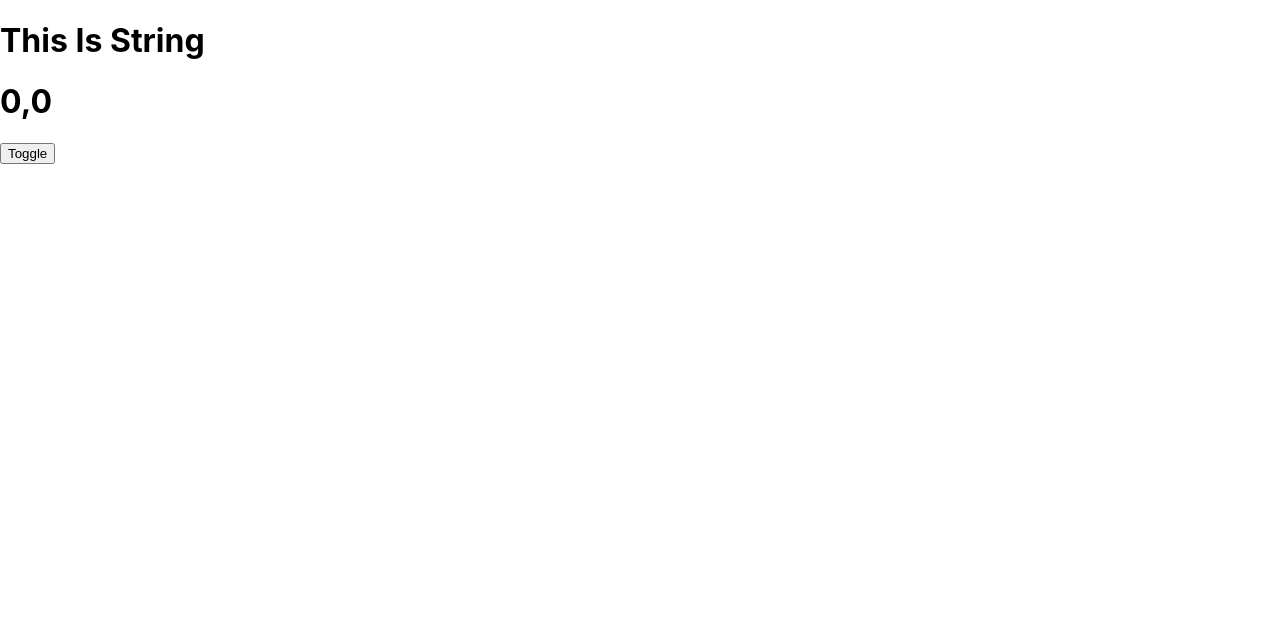
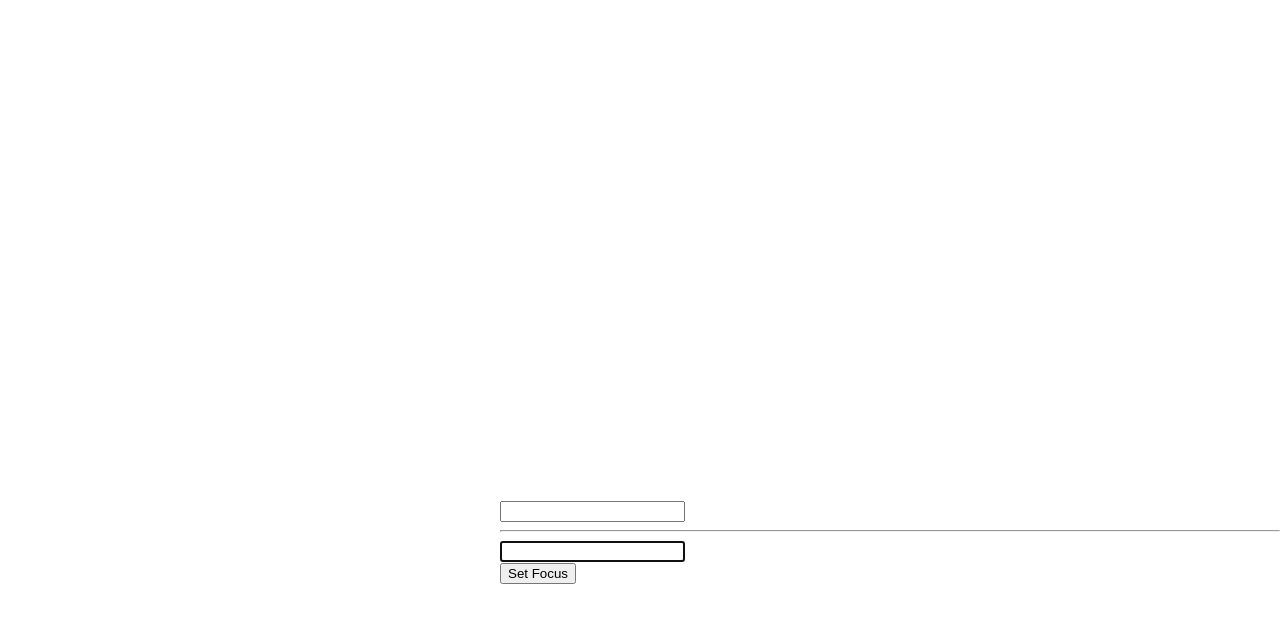
Before and after one commit to paudel54/React_Interview, a React (Create React App) app in the folder first/: page / in a window 1280 px wide. Shown: the top 622 px of the page. Built offline with nearby package versions, Linux system fonts and the light colour scheme.

Commit message:
useRef() hook to get refernce of element, exmp to make focus on particulr input box

```diff
--- a/first/src/App.css
+++ b/first/src/App.css
@@ -13,3 +13,8 @@
   color: blueviolet;
   font-size: 25;
 }
+
+.margin {
+  margin-top: 500px;
+  margin-left: 500px;
+}
--- a/first/src/App.js
+++ b/first/src/App.js
@@ -1,12 +1,20 @@
-import React, { useState, useEffect } from "react";
-import String from "./components/String";
+import React, { useEffect, useRef } from 'react'
+import "./App.css"
+const App = () => {
+  const iElement = useRef(null);
+  useEffect(() => {
+    iElement.current.focus();
+  }, []);
+  return (
+    <div className='margin'>
+      <input type='text' />
+      <hr />
+      <input type='text' ref={iElement} />
+      <div>
+        <button onClick={() => iElement.current.focus()}>Set Focus</button>
+      </div>
+    </div>
+  )
+}
 
-export default function App() {
-  const [data, setData] = useState(true);
-  return (
-    <div>
-      {data ? <String /> : <h1>No Data Available</h1>}
-      <button onClick={() => setData(!data)}>Toggle</button>
-    </div>
-  );
-}
+export default App
--- a/first/src/components/String.jsx
+++ b/first/src/components/String.jsx
@@ -12,7 +12,7 @@ const String = () => {
     window.addEventListener("mousemove", dispalyXY);
     // Return on useEffects works on on unmounting or removing the component
     // Cleaning up the code or component will unmount .
-    // executed when unmount phase is fired for useEffect.
+    // executed when unmount phase is fired for use
     return () => {
       console.log("Clean-up code");
       window.removeEventListener("mousemove", dispalyXY);
--- a/first/src/components/class.js
+++ b/first/src/components/class.js
@@ -49,3 +49,6 @@ export default class functional extends Component {
 
 //component will unmount in UseEffect is done by provideing
 // the return keyword on useEffect that load on removieng components;
+
+
+// useRef is used to get reference of element like: enabling focus on particular input!
```
